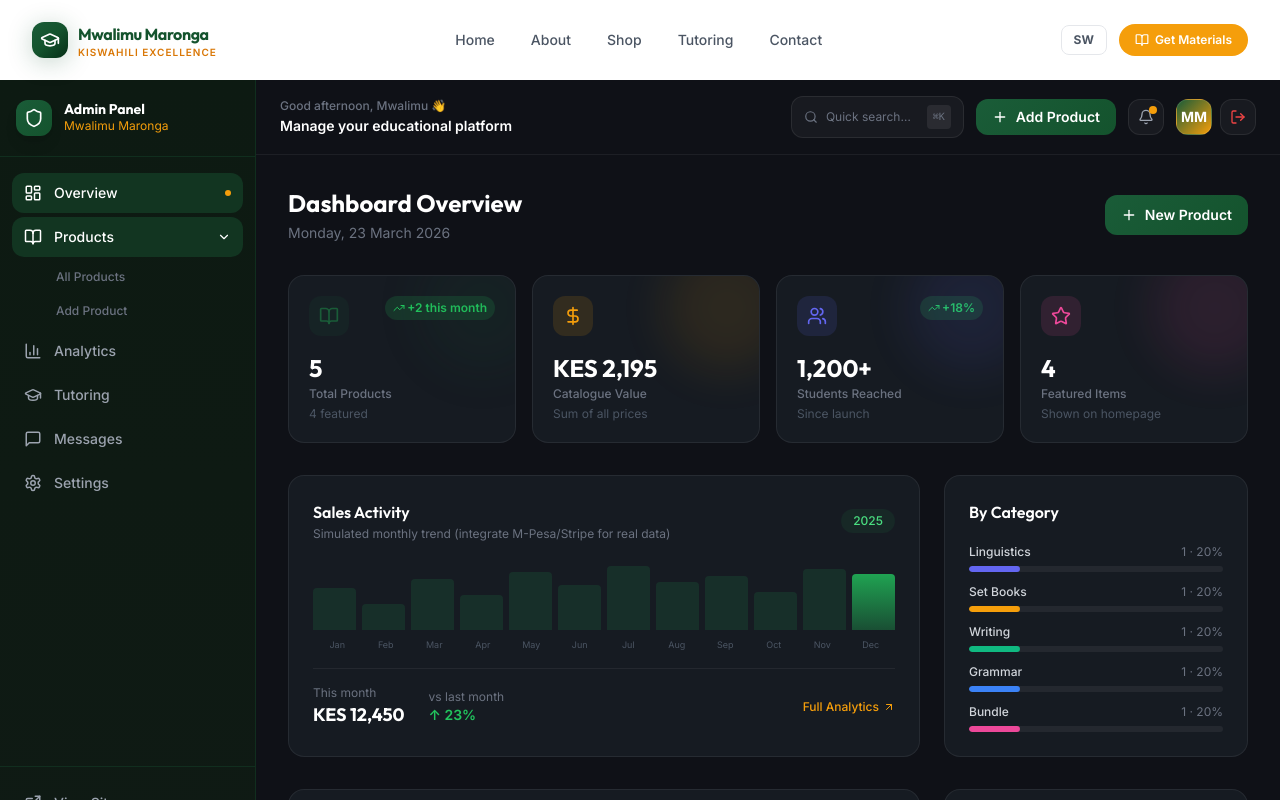
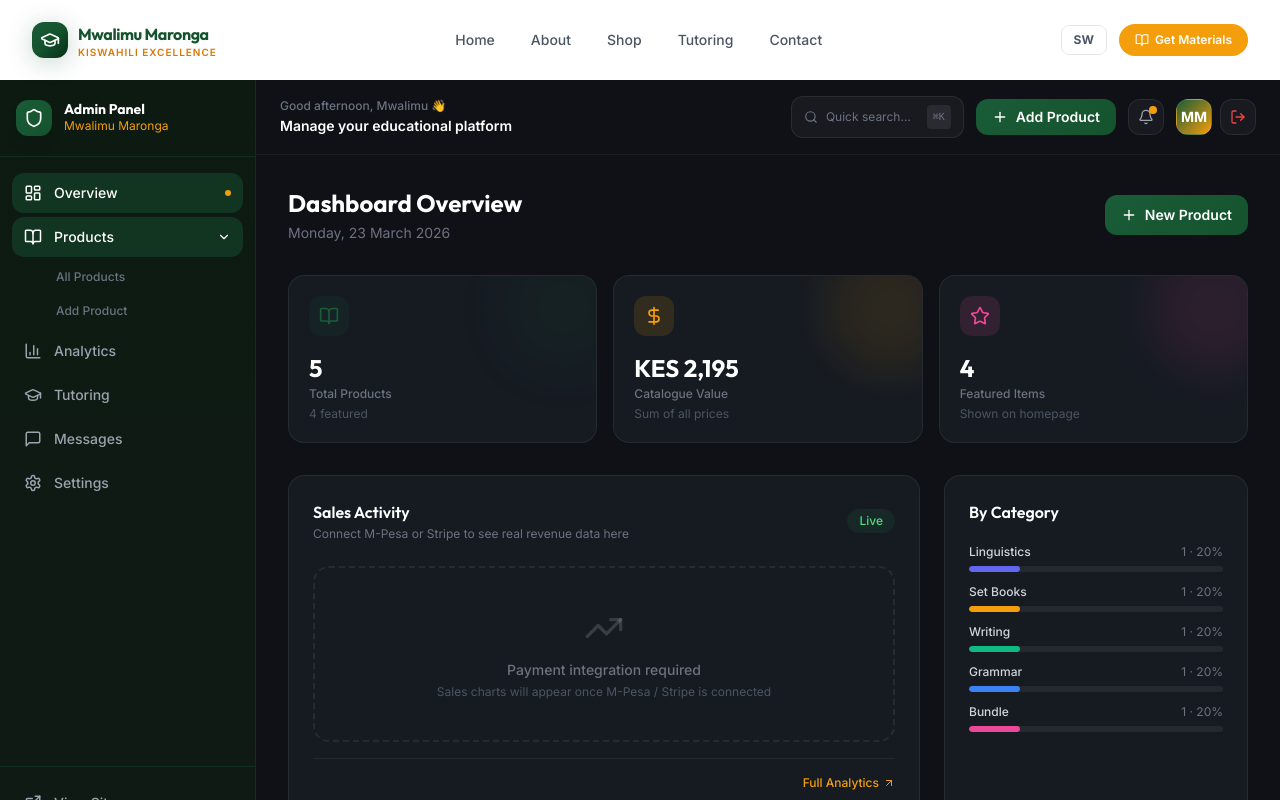
Before and after one commit to malnusagency-lgtm/Mwalimu-maronga, a Next.js app: page /admin in a window 1280 px wide. Shown: the top 800 px of the page. Built offline with nearby package versions, Linux system fonts and the light colour scheme.

Commit message:
Remove mockup data; wire real Cloudinary credentials in env

```diff
--- a/app/admin/page.tsx
+++ b/app/admin/page.tsx
@@ -5,7 +5,6 @@ import Link from "next/link";
 import {
   BookOpen,
   TrendingUp,
-  Users,
   DollarSign,
   Star,
   ArrowUpRight,
@@ -13,7 +12,6 @@ import {
   Eye,
   Package,
   GraduationCap,
-  Clock,
   CheckCircle,
 } from "lucide-react";
 import { Product } from "@/data/products";
@@ -74,30 +72,7 @@ function StatCard({
   );
 }
 
-// ─── Revenue Mini Chart (CSS bars) ───────────────────────────────────────────
-const CHART_DATA = [65, 40, 80, 55, 90, 70, 100, 75, 85, 60, 95, 88];
-const MONTHS = ["Jan", "Feb", "Mar", "Apr", "May", "Jun", "Jul", "Aug", "Sep", "Oct", "Nov", "Dec"];
-
-function MiniBarChart() {
-  return (
-    <div className="flex items-end gap-1.5 h-16 w-full">
-      {CHART_DATA.map((val, i) => (
-        <div key={i} className="flex-1 flex flex-col items-center gap-1 group">
-          <div
-            className="w-full rounded-t transition-all duration-300 group-hover:opacity-100 opacity-80"
-            style={{
-              height: `${(val / 100) * 64}px`,
-              background:
-                i === CHART_DATA.length - 1
-                  ? "linear-gradient(to top, #1a5c38, #22c55e)"
-                  : "rgba(26,92,56,0.4)",
-            }}
-          />
-        </div>
-      ))}
-    </div>
-  );
-}
+// ─── (mockup chart removed — real sales data will come from payment integration) ───
 
 // ─── Category Pill ────────────────────────────────────────────────────────────
 const CATEGORY_COLORS: Record<string, string> = {
@@ -195,14 +170,13 @@ export default function AdminDashboardPage() {
       </div>
 
       {/* ── Stat Cards ── */}
-      <div className="grid grid-cols-2 lg:grid-cols-4 gap-4">
+      <div className="grid grid-cols-2 lg:grid-cols-3 gap-4">
         <StatCard
           icon={BookOpen}
           label="Total Products"
           value={loading ? "…" : String(products.length)}
           sub={`${featured} featured`}
           color="#1a5c38"
-          trend="+2 this month"
         />
         <StatCard
           icon={DollarSign}
@@ -210,14 +184,6 @@ export default function AdminDashboardPage() {
           value={loading ? "…" : `KES ${totalRevenue.toLocaleString()}`}
           sub="Sum of all prices"
           color="#f59e0b"
-        />
-        <StatCard
-          icon={Users}
-          label="Students Reached"
-          value="1,200+"
-          sub="Since launch"
-          color="#6366f1"
-          trend="+18%"
         />
         <StatCard
           icon={Star}
@@ -230,7 +196,7 @@ export default function AdminDashboardPage() {
 
       {/* ── Main Grid ── */}
       <div className="grid lg:grid-cols-3 gap-6">
-        {/* Revenue chart */}
+        {/* Sales info panel */}
         <div
           className="lg:col-span-2 rounded-2xl p-6 border"
           style={{ background: "#161b22", borderColor: "rgba(255,255,255,0.07)" }}
@@ -241,42 +207,28 @@ export default function AdminDashboardPage() {
                 Sales Activity
               </h2>
               <p className="text-xs mt-0.5" style={{ color: "#6b7280" }}>
-                Simulated monthly trend (integrate M-Pesa/Stripe for real data)
+                Connect M-Pesa or Stripe to see real revenue data here
               </p>
             </div>
             <span
               className="text-xs px-3 py-1 rounded-full font-medium"
               style={{ background: "rgba(26,92,56,0.2)", color: "#4ade80" }}
             >
-              2025
+              Live
             </span>
           </div>
-          <MiniBarChart />
-          <div className="flex justify-between mt-2">
-            {MONTHS.map((m) => (
-              <span key={m} className="text-[9px] flex-1 text-center" style={{ color: "#4b5563" }}>
-                {m}
-              </span>
-            ))}
+          <div
+            className="flex flex-col items-center justify-center py-10 rounded-2xl border-2 border-dashed"
+            style={{ borderColor: "rgba(255,255,255,0.07)" }}
+          >
+            <TrendingUp className="w-10 h-10 mb-3" style={{ color: "rgba(255,255,255,0.15)" }} />
+            <p className="text-sm font-medium" style={{ color: "#6b7280" }}>Payment integration required</p>
+            <p className="text-xs mt-1" style={{ color: "#4b5563" }}>Sales charts will appear once M-Pesa / Stripe is connected</p>
           </div>
           <div
             className="mt-4 pt-4 border-t flex items-center gap-6"
             style={{ borderColor: "rgba(255,255,255,0.06)" }}
           >
-            <div>
-              <p className="text-xs" style={{ color: "#6b7280" }}>
-                This month
-              </p>
-              <p className="font-heading font-bold text-white text-lg">KES 12,450</p>
-            </div>
-            <div>
-              <p className="text-xs" style={{ color: "#6b7280" }}>
-                vs last month
-              </p>
-              <p className="text-sm font-semibold" style={{ color: "#22c55e" }}>
-                ↑ 23%
-              </p>
-            </div>
             <div className="ml-auto">
               <Link
                 href="/admin/analytics"
@@ -465,7 +417,7 @@ export default function AdminDashboardPage() {
               {[
                 { label: "Shop page", ok: true },
                 { label: "API routes", ok: true },
-                { label: "Cloudinary", ok: false, note: "Configure .env.local" },
+                { label: "Cloudinary", ok: true },
               ].map((s) => (
                 <div key={s.label} className="flex items-center justify-between">
                   <span className="text-xs" style={{ color: "#9ca3af" }}>
@@ -479,7 +431,7 @@ export default function AdminDashboardPage() {
                         : { background: "rgba(245,158,11,0.15)", color: "#f59e0b" }
                     }
                   >
-                    {s.ok ? "✓ Online" : s.note ?? "Offline"}
+                    {s.ok ? "✓ Online" : "Offline"}
                   </span>
                 </div>
               ))}
@@ -511,10 +463,10 @@ export default function AdminDashboardPage() {
               time: "On page load",
             },
             {
-              icon: Clock,
-              color: "#f59e0b",
-              text: "Cloudinary integration ready — add credentials to activate",
-              time: "Pending setup",
+              icon: CheckCircle,
+              color: "#22c55e",
+              text: "Cloudinary configured — image & PDF uploads are active",
+              time: "Ready",
             },
           ].map((a, i) => {
             const Icon = a.icon;
--- a/app/page.tsx
+++ b/app/page.tsx
@@ -27,32 +27,6 @@ const credentials = [
   "Set Book Analyst & Educational Actor",
 ];
 
-const videoCards = [
-  {
-    id: "yt1",
-    platform: "YouTube",
-    title: "KCSE Kiswahili Insha Tips – Score A",
-    views: "12K views",
-    color: "from-red-500 to-red-700",
-    icon: "▶",
-  },
-  {
-    id: "yt2",
-    platform: "YouTube",
-    title: "Isimu Jamii – Full Revision Notes",
-    views: "8K views",
-    color: "from-red-500 to-red-700",
-    icon: "▶",
-  },
-  {
-    id: "tk1",
-    platform: "TikTok",
-    title: "Kiswahili vines: Sarufi ya Kesho 🤣",
-    views: "45K views",
-    color: "from-gray-900 to-gray-700",
-    icon: "♪",
-  },
-];
 
 export default function HomePage() {
   const { t } = useLanguage();
@@ -62,7 +36,7 @@ export default function HomePage() {
     { icon: GraduationCap, label: t.stats.examiner, value: "Paper 102/3", color: "text-brand-gold-500" },
     { icon: Users, label: t.stats.taught, value: "1,000+", color: "text-brand-green-500" },
     { icon: Award, label: t.stats.schools, value: "Moi Girls' Nairobi", color: "text-brand-gold-500" },
-    { icon: BookOpen, label: t.stats.materials, value: "5 PDFs", color: "text-brand-green-500" },
+    { icon: BookOpen, label: t.stats.materials, value: `${featured.length} PDFs`, color: "text-brand-green-500" },
   ];
 
   return (
@@ -338,32 +312,45 @@ export default function HomePage() {
             Free Kiswahili lessons, tips, and entertaining content across YouTube and TikTok.
           </p>
         </div>
-        <div className="grid md:grid-cols-3 gap-6">
-          {videoCards.map((card) => (
-            <motion.div
-              key={card.id}
-              initial={{ opacity: 0, y: 20 }}
-              whileInView={{ opacity: 1, y: 0 }}
-              viewport={{ once: true }}
-              transition={{ duration: 0.4 }}
-              className="card group cursor-pointer"
+        <div className="grid md:grid-cols-2 gap-6 max-w-2xl mx-auto">
+          <a
+            href="https://www.youtube.com/@MwalimuMaronga"
+            target="_blank"
+            rel="noopener noreferrer"
+            className="card group cursor-pointer hover:-translate-y-1 transition-all duration-300"
           >
-              <div className={`relative h-44 bg-gradient-to-br ${card.color} flex items-center justify-center`}>
+            <div className="relative h-44 bg-gradient-to-br from-red-500 to-red-700 flex items-center justify-center">
               <div className="w-14 h-14 rounded-full bg-white/20 backdrop-blur flex items-center justify-center group-hover:scale-110 transition-transform duration-300">
                 <Play className="w-6 h-6 text-white fill-current ml-0.5" />
               </div>
               <div className="absolute top-3 right-3">
-                  <span className="text-[11px] font-bold bg-white/20 text-white px-2 py-0.5 rounded-full">
-                    {card.platform}
-                  </span>
+                <span className="text-[11px] font-bold bg-white/20 text-white px-2 py-0.5 rounded-full">YouTube</span>
               </div>
             </div>
             <div className="p-5">
-                <h4 className="font-semibold text-gray-900 text-sm mb-1">{card.title}</h4>
-                <p className="text-gray-400 text-xs">{card.views}</p>
+              <h4 className="font-semibold text-gray-900 text-sm mb-1">Watch on YouTube</h4>
+              <p className="text-gray-400 text-xs">Free Kiswahili lessons & revision tips</p>
             </div>
-            </motion.div>
-          ))}
+          </a>
+          <a
+            href="https://www.tiktok.com/@mwalimumaronga"
+            target="_blank"
+            rel="noopener noreferrer"
+            className="card group cursor-pointer hover:-translate-y-1 transition-all duration-300"
+          >
+            <div className="relative h-44 bg-gradient-to-br from-gray-900 to-gray-700 flex items-center justify-center">
+              <div className="w-14 h-14 rounded-full bg-white/20 backdrop-blur flex items-center justify-center group-hover:scale-110 transition-transform duration-300">
+                <Play className="w-6 h-6 text-white fill-current ml-0.5" />
+              </div>
+              <div className="absolute top-3 right-3">
+                <span className="text-[11px] font-bold bg-white/20 text-white px-2 py-0.5 rounded-full">TikTok</span>
+              </div>
+            </div>
+            <div className="p-5">
+              <h4 className="font-semibold text-gray-900 text-sm mb-1">Follow on TikTok</h4>
+              <p className="text-gray-400 text-xs">Kiswahili vines & quick study tips</p>
+            </div>
+          </a>
         </div>
       </SectionWrapper>
 
```
Lines whose indentation alone changed are shown as unchanged.
